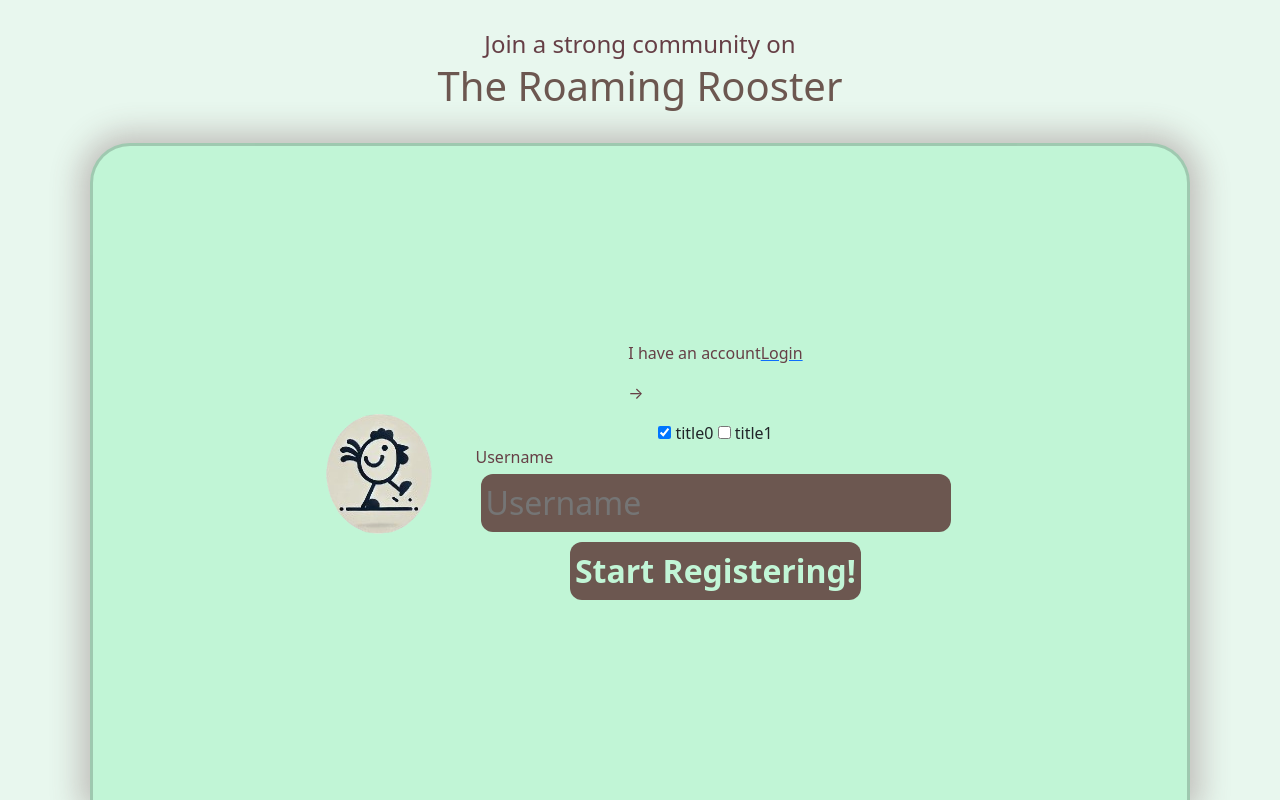
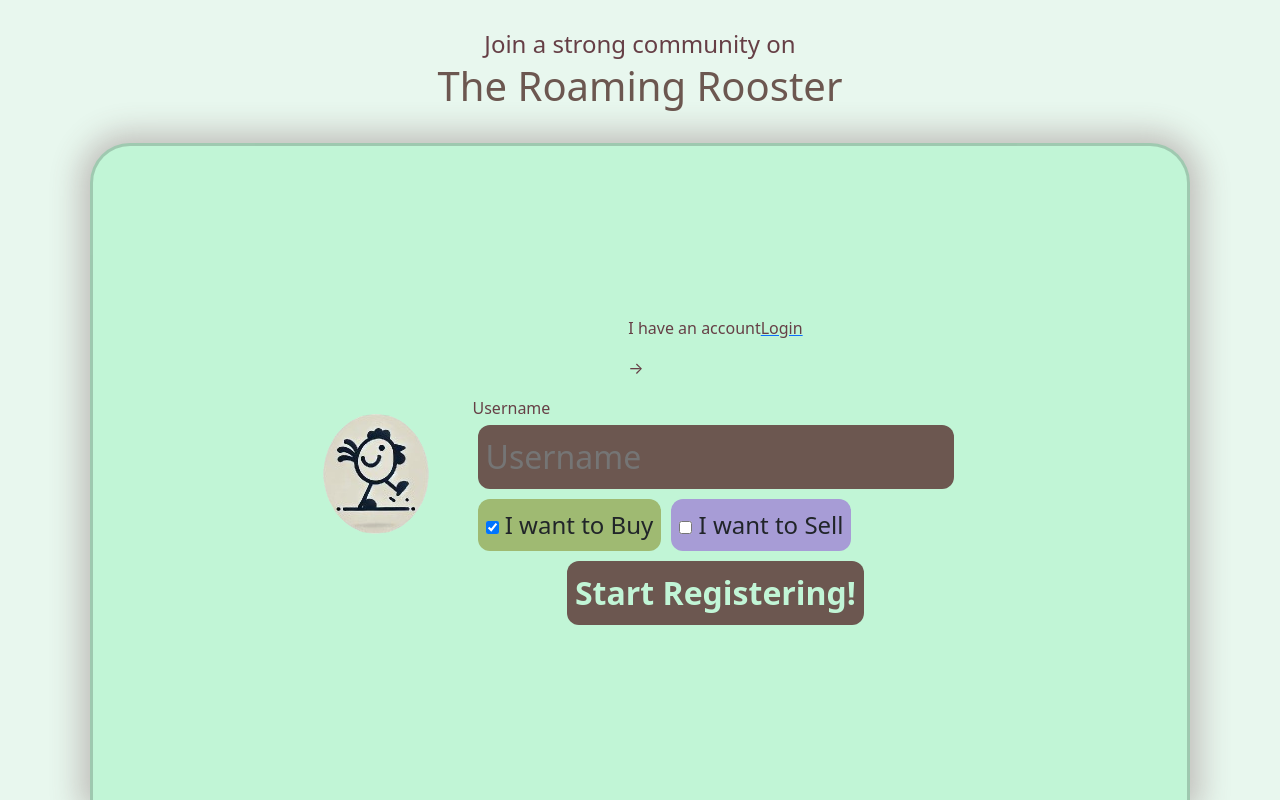
Before and after one commit to d-002/roaming-rooster, a PHP site: page /pages/register.php in a window 1280 px wide. Run offline with PHP 8.4, Linux system fonts and the light colour scheme.

Commit message:
Start styling the fancy check boxs

```diff
--- a/assets/css/inputs.css
+++ b/assets/css/inputs.css
@@ -35,3 +35,22 @@
     align-items: center;
     flex-direction: column;
 }
+
+.at-least-one {
+    display: flex;
+    flex-direction: row;
+    flex-wrap: wrap;
+}
+
+.fancy-checkbox {
+    background-color: var(--accent-color-main);
+    margin: var(--input-block-margin);
+    padding: var(--input-block-padding);
+    font-size: x-large;
+    border-radius: var(--medium-corner);
+    user-select: none;
+}
+
+.fancy-checkbox:has(*:checked) {
+    background-color: var(--title-color);
+}
--- a/assets/css/main_style.css
+++ b/assets/css/main_style.css
@@ -22,8 +22,8 @@
     --large-corner: 40px;
 
     /* Like text fields */
-    --input-block-padding: 5px;
-    --input-block-margin: var(--input-block-padding);
+    --input-block-padding: 8px;
+    --input-block-margin: 5px;
     /* Big containers should have a padding */
     --big-container-padding: 2%;
     /* To facilitate the reading of the document */
--- a/components/text_field.php
+++ b/components/text_field.php
@@ -2,6 +2,6 @@
 { ?>
     <label for="<?php echo $id; ?>" class="text-field-label">
         <?php echo $placeholder; ?> <br>
-        <input class="text-field" type="text" name="<?php echo $id; ?>" placeholder="<?php echo $placeholder; ?>">
+        <input class="text-field" type="text" name="<?php echo $id; ?>" placeholder="<?php echo $placeholder; ?>" id="<?php echo $id; ?>">
     </label>
 <?php } ?>
--- a/pages/register.php
+++ b/pages/register.php
@@ -27,11 +27,11 @@ insertHeader("Register", array("containers", "inputs"));
         <form class="classic-form" action="">
             <?php
             insertArrowRedirect("I have an account", "Login", "/pages/login.php");
-            insertCheckboxFancyGroup([["test0", "title0"], ["test1", "title1"]]);
             ?>
             <div>
                 <?php
                 insertTextField("Username", "username");
+                insertCheckboxFancyGroup([["want-buy", "I want to Buy"], ["want-sell", "I want to Sell"]]);
                 ?>
             </div>
             <?php insertTextSubmit("Start Registering!"); ?>
```
